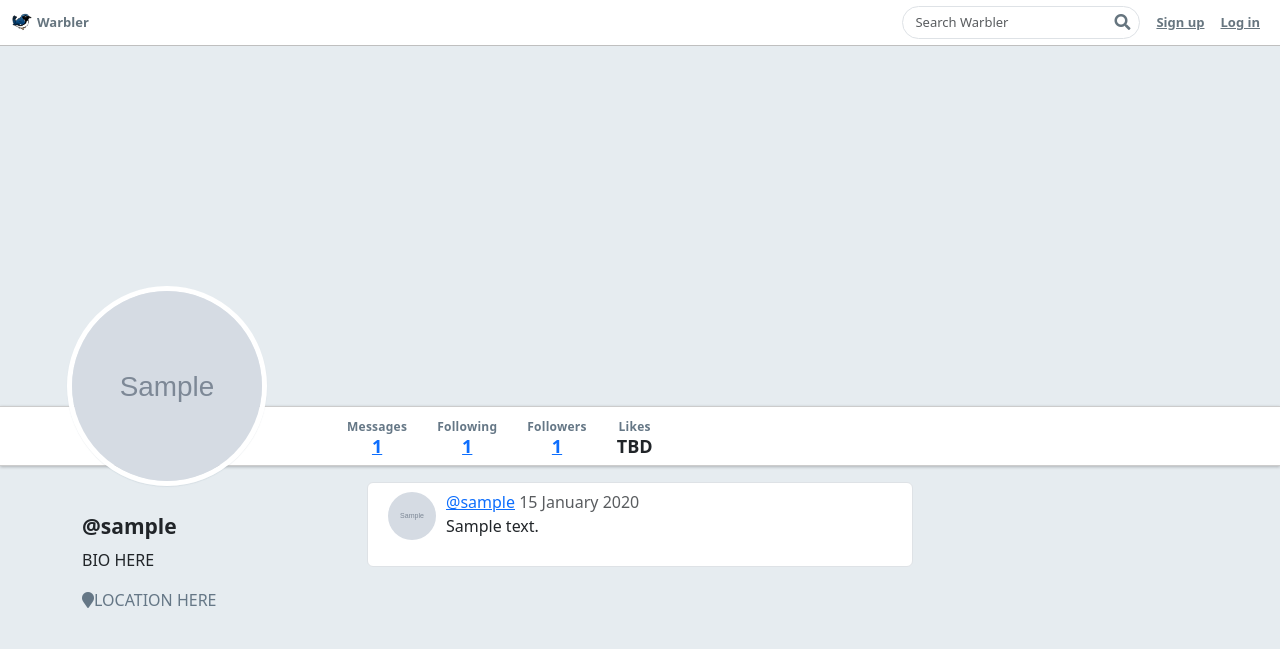
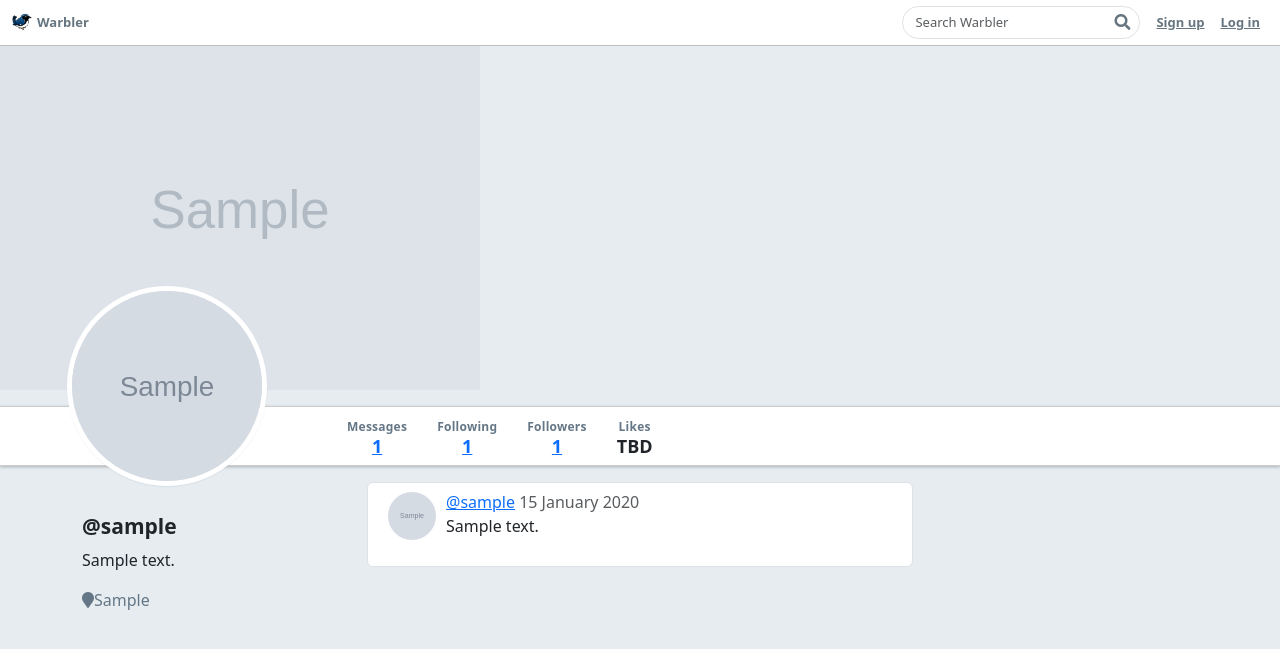
Before and after one commit to jswanson806/warbler, a Flask app: page /users/1 in a window 1280 px wide. Shown: the top 649 px of the page. Run offline with Flask 2, Linux system fonts and the light colour scheme; tables that the repository leaves empty hold one stand-in row (values such as "Sample post"); grey boxes marked "Sample" are stand-in pictures; some libraries are stand-ins or nearby versions.

Commit message:
Fixed location, bio, and header image display on user profile. Fixed bio displaying on user cards for followers, following, and list-users pages

```diff
--- a/templates/users/detail.html
+++ b/templates/users/detail.html
@@ -2,7 +2,9 @@
 
 {% block content %}
 
-<div id="warbler-hero" class="full-width"></div>
+<div id="warbler-hero" class="full-width">
+  <img src="{{ user.header_image_url }}" alt="Header image for {{ user.username }}" id="warbler-hero">
+</div>
 <img src="{{ user.image_url }}" alt="Image for {{ user.username }}" id="profile-avatar">
 <div class="row full-width">
   <div class="container">
@@ -58,8 +60,8 @@
 <div class="row">
   <div class="col-sm-3">
     <h4 id="sidebar-username">@{{ user.username }}</h4>
-    <p>BIO HERE</p>
-    <p class="user-location"><span class="fa fa-map-marker"></span>LOCATION HERE</p>
+    <p>{{user.bio}}</p>
+    <p class="user-location"><span class="fa fa-map-marker"></span>{{user.location}}</p>
   </div>
 
   {% block user_details %}
--- a/templates/users/followers.html
+++ b/templates/users/followers.html
@@ -30,7 +30,7 @@
                 {% endif %}
 
               </div>
-              <p class="card-bio">BIO HERE</p>
+              <p class="card-bio">{{ follower.bio }}</p>
             </div>
           </div>
         </div>
--- a/templates/users/following.html
+++ b/templates/users/following.html
@@ -28,7 +28,7 @@
                 {% endif %}
 
               </div>
-              <p class="card-bio">BIO HERE</p>
+              <p class="card-bio">{{ followed_user.bio }}E</p>
             </div>
           </div>
         </div>
--- a/templates/users/index.html
+++ b/templates/users/index.html
@@ -36,7 +36,7 @@
                     {% endif %}
 
                   </div>
-                  <p class="card-bio">BIO HERE</p>
+                  <p class="card-bio">{{ user.bio }}</p>
                 </div>
               </div>
             </div>
```
Also changed, not shown: templates/users/show.html (line endings or trailing spaces).
